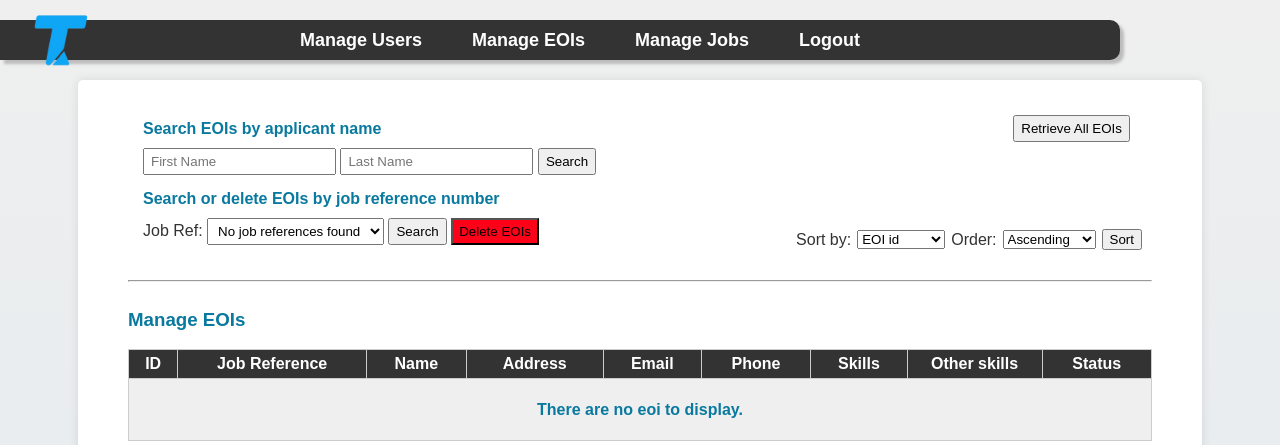
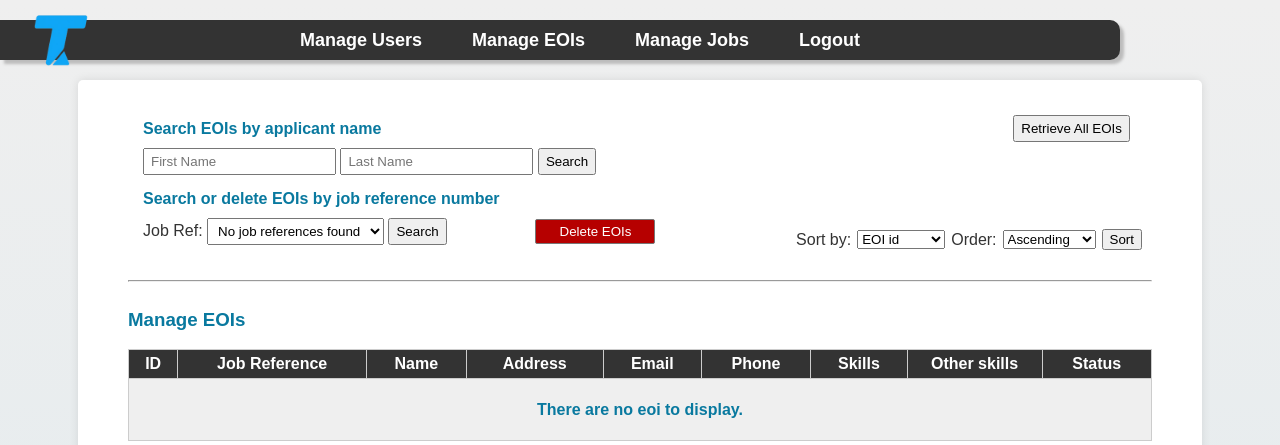
Before and after one commit to AshKmo/cos10026-part2, a PHP site: page /manage.php in a window 1280 px wide. Shown: the top 445 px of the page. Run offline with PHP 8.4, Linux system fonts and the light colour scheme; the visitor is signed in with stand-in values (Sample User, id 1); data that the repository does not hold is empty.

Commit message:
changed delete eoi button style

```diff
--- a/manage.php
+++ b/manage.php
@@ -74,7 +74,7 @@ if (!$dbconn) {
 						</select>
 					</label>
 					<button type="submit" name="filter" value="ref">Search</button>
-					<button type="submit" class="apply-fancy-button-bad" name="action" value="delete">Delete EOIs</button>
+					<button type="submit" class="del-button" name="action" value="delete">Delete EOIs</button>
 
 					<!-- below php block deletes selected EOIs and displays a confirmation message -->
 					<?php
```
